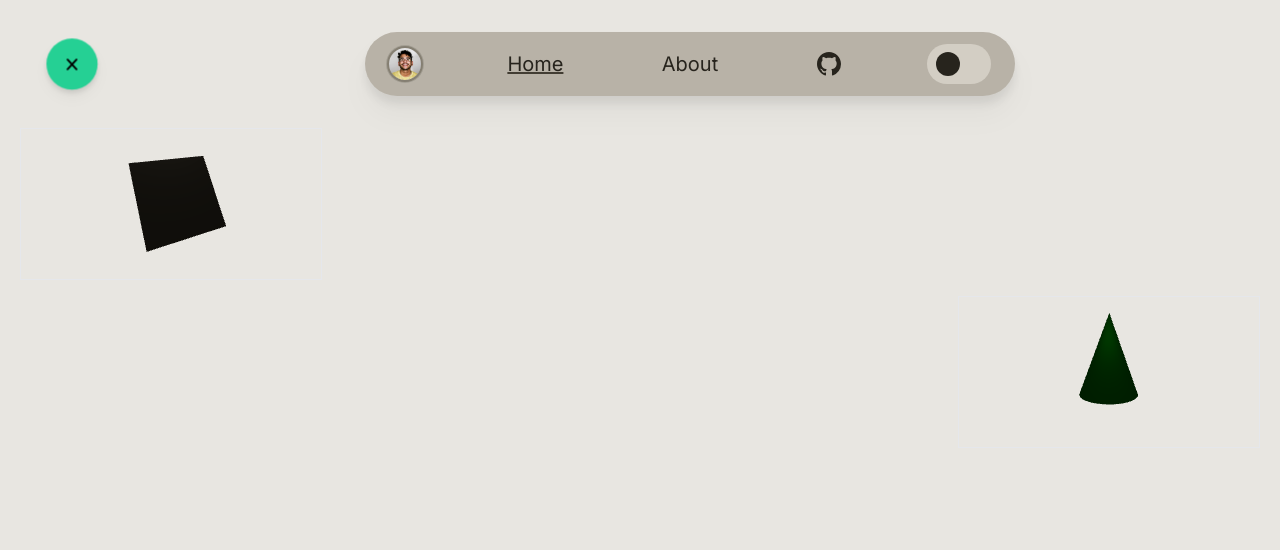
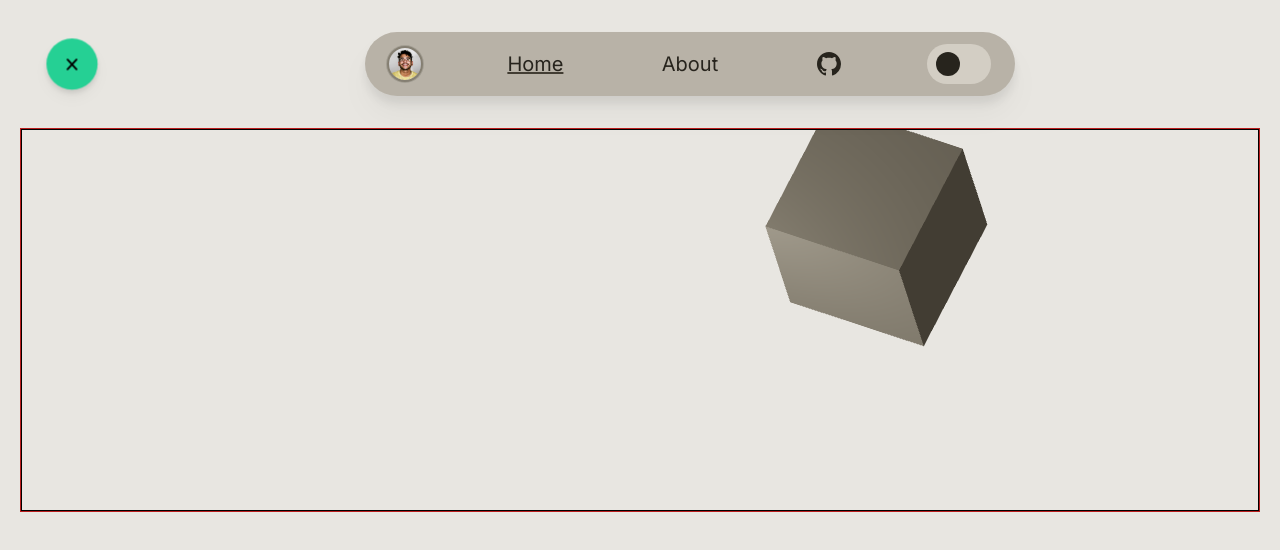
Before and after one commit to theonlynanu/website, a Next.js app: page / in a window 1280 px wide. Shown: the top 550 px of the page. Built offline with nearby package versions, Linux system fonts and the light colour scheme.

Commit message:
Update pattern for Hero component
Interstitial commit for changing workstations

```diff
--- a/src/app/_components/Hero.tsx
+++ b/src/app/_components/Hero.tsx
@@ -1,7 +1,7 @@
 "use client";
 import { useState, useRef } from "react";
 import { Canvas, MeshProps, useFrame } from "@react-three/fiber";
-import { Mesh } from "three";
+import { BoxGeometry, Mesh } from "three";
 import { Flex, Box, useFlexSize } from "@react-three/flex";
 import { Float, OrbitControls } from "@react-three/drei";
 
@@ -13,7 +13,9 @@ function Cube(props: MeshProps) {
   const [active, setActive] = useState(false);
   // Subscribe this component to the render-loop, rotate the mesh every frame
   useFrame((state, delta) => {
-    meshRef.current.rotation.y += delta;
+    meshRef.current.rotation.y += 0.5 * delta;
+    meshRef.current.position.x += delta;
+    meshRef.current.position.y += 0.4 * delta;
   });
   // Return view, these are regular three.js elements expressed in JSX
   return (
@@ -23,7 +25,8 @@ function Cube(props: MeshProps) {
       onClick={() => setActive(!active)}
       onPointerOver={() => setHover(true)}
       onPointerOut={() => setHover(false)}
-      rotation={[0.7, 0.3, 0.7]}
+      rotation={[0.7, 0.3, 1.2]}
+      scale={5}
     >
       <boxGeometry args={[1, 1, 1]} />
       <meshStandardMaterial color={hovered ? "#D3CEC4" : "#857F72"} />
@@ -45,21 +48,16 @@ function Cone(props: MeshProps) {
 
 export default function Hero() {
   return (
-    <div className="flex flex-shrink flex-col mx-auto justify-center gap-4 ">
-      <div className="w-fit">
-        <Canvas className="border ">
-          <ambientLight intensity={0.2} />
-          <pointLight position={[0, 4, 3]} />
-          <Cube scale={3} />
-        </Canvas>
-      </div>
-      <div className="self-end">
-        <Canvas className="border ">
-          <ambientLight intensity={0.4} />
-          <pointLight position={[0, 2, 2]} />
-          <Cone />
-        </Canvas>
-      </div>
+    <div className="border border-red-700 h-96">
+      <Canvas
+        className="border border-black"
+        camera={{ position: [0, 0, 10], zoom: 30 }}
+        orthographic
+      >
+        <ambientLight intensity={0.3} />
+        <pointLight position={[0, 1, 6]} />
+        <Cube />
+      </Canvas>
     </div>
   );
 }
--- a/src/app/page.tsx
+++ b/src/app/page.tsx
@@ -2,7 +2,7 @@ import Hero from "./_components/Hero";
 
 export default function Index() {
   return (
-    <div>
+    <div className="">
       <Hero />
     </div>
   );
```
